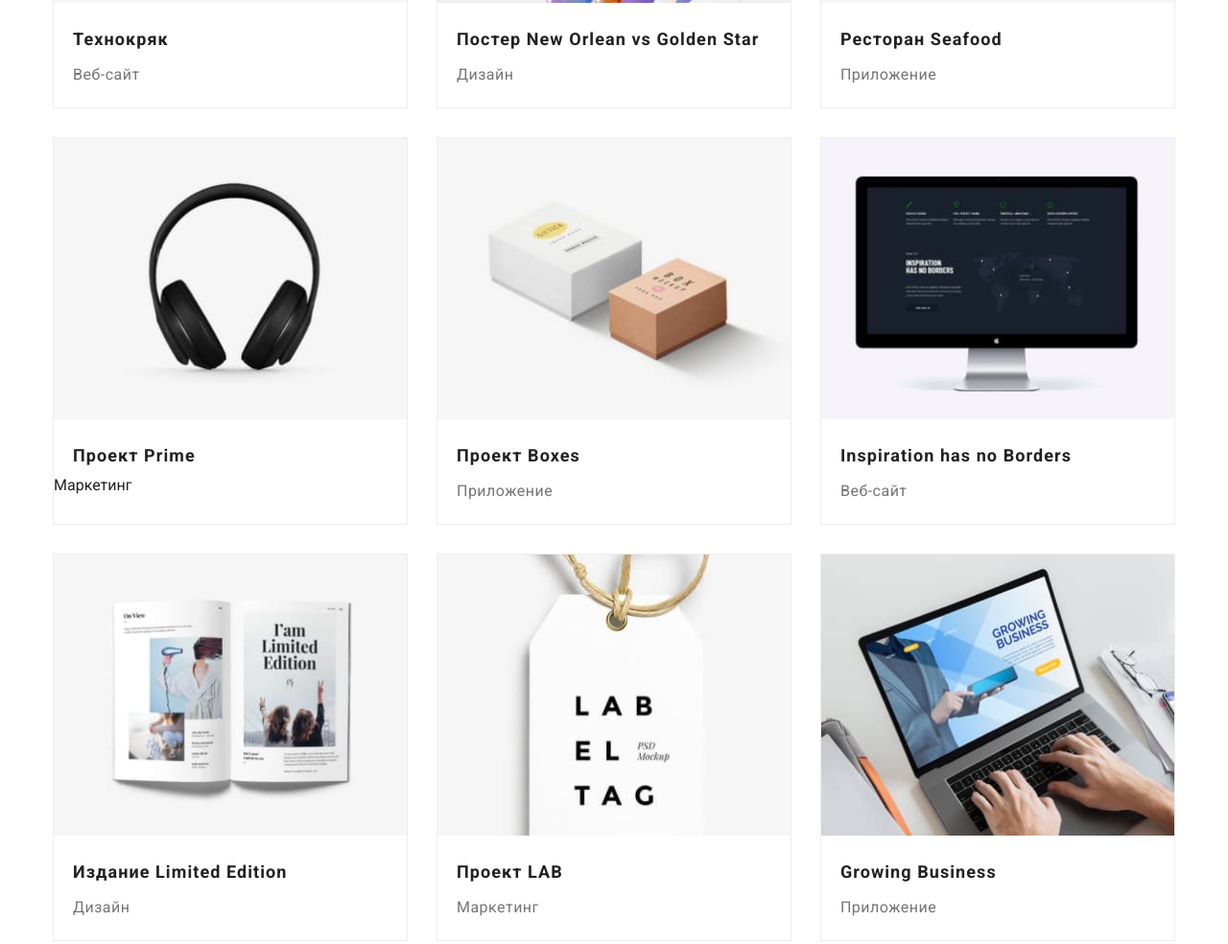
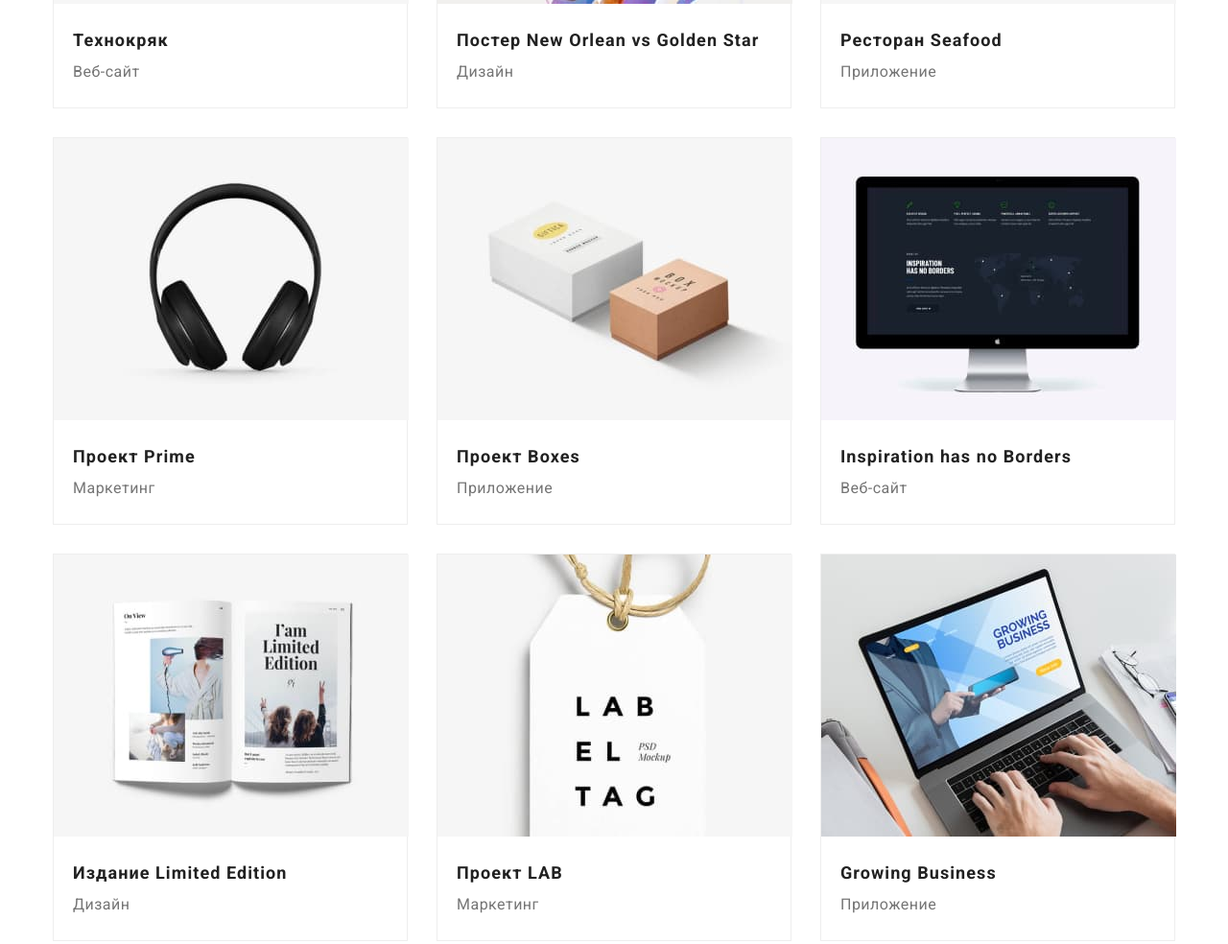
Before and after one commit to YaroSlavGitHub7/goit-markup-hw-03, a plain HTML site: page portfolio.html in a window 1280 px wide. Shown: the part 554-1538 px from the top of the page at 96% size. Drawn offline with nearby package versions, Linux system fonts and the light colour scheme.

Commit message:
Макет сайта ДЗ№3
проверка валидатором

```diff
--- a/css/styles.css
+++ b/css/styles.css
@@ -47,8 +47,8 @@ a {
 
 img {
     display: block;
-    max-width: 100%;
-    height: auto;
+    /*max-width: 100%;
+    height: auto;*/
 }
 figure {
     margin: 0;
@@ -296,6 +296,10 @@ header {
     padding-top: 94px ;
 
 }
+.fig-img {
+    margin-left: -30px;
+    margin-top: -30px;
+}
 
 .fig-title {
     font-weight: 700;
@@ -304,14 +308,13 @@ header {
     letter-spacing: 0.06em;
     padding: 20px 24px 4px 20px ;
 }
-.fig-link {
+.figure-item {
     font-weight: 400 ;
     font-size: 16px ;
     line-height: 1.88 ;
     letter-spacing: 0.03em;
     color:var(--grey-color);
-    padding-left: 20px;
-}
+    }
 
 .figures {
     display: flex;
@@ -332,3 +335,8 @@ header {
     width: 370px;
     height: 404px;
 }
+.fig-img {
+    margin-left: -20px;
+    margin-top: -20px;
+    margin-bottom: 20px;
+}
--- a/portfolio.html
+++ b/portfolio.html
@@ -41,70 +41,60 @@
     </div>
     <div class="container">
         <section>
-            <h2></h2>
+          <h2 class="title-invisible">НАШИ ПРОЭКТЫ</h2>
              <ul class="list figures">
                 <li class="list-figure">
-                <figure>
-                  <img src="./img/img41.jpg" width="370" height="294" alt=""/>
-                  <figcaption class="fig-title">Технокряк</figcaption>
-                  <a class="fig-link" href="">Веб-сайт</a>
-                </li>
+                <figure class="fig-title">
+                  <img class="fig-img" src="./img/img41.jpg" width="370" height="294" alt=""/>Технокряк
+                  <figcaption class="figure-item">Веб-сайт</figcaption>
                 </figure>
                 </li>
                 <li class="list-figure">
-                <figure>
-                  <img src="./img/img42.jpg" width="370" height="294" alt=""/>
-                  <figcaption class="fig-title">Постер New Orlean vs Golden Star</figcaption>
-                  <a class="fig-link" href="">Дизайн</a>
+                  <figure class="fig-title">
+                    <img class="fig-img" src="./img/img42.jpg" width="370" height="294" alt=""/>Постер New Orlean vs Golden Star
+                    <figcaption class="figure-item">Дизайн</figcaption>
                   </figure>
                 </li>
                 <li class="list-figure">
-                <figure>
-                  <img src="./img/img43.jpg" width="370" height="294" alt=""/>
-                  <figcaption class="fig-title">Ресторан Seafood</figcaption>
-                  <a class="fig-link" href="">Приложение</a>
+                  <figure class="fig-title">
+                    <img class="fig-img" src="./img/img43.jpg" width="370" height="294" alt=""/>Ресторан Seafood
+                    <figcaption class="figure-item">Приложение</figcaption>
                   </figure>
                 </li>
                 <li class="list-figure">
-                <figure>
-                  <img src="./img/img51.jpg" width="370" height="294" alt=""/>
-                  <figcaption class="fig-title">Проект Prime</figcaption>
-                  <a href="">Маркетинг</a>
+                <figure class="fig-title">
+                    <img class="fig-img" src="./img/img51.jpg" width="370" height="294" alt=""/>Проект Prime
+                    <figcaption class="figure-item">Маркетинг</figcaption>
                  </figure>
                 </li>
               <li class="list-figure">
-                <figure>
-                  <img src="./img/img52.jpg" width="370" height="294" alt=""/>
-                  <figcaption class="fig-title">Проект Boxes</figcaption>
-                   <a class="fig-link" href="">Приложение</a>
+                <figure class="fig-title">
+                  <img class="fig-img" src="./img/img52.jpg" width="370" height="294" alt=""/>Проект Boxes
+                  <figcaption class="figure-item">Приложение</figcaption>
                 </figure>
                </li>
               <li class="list-figure">
-                <figure>
-                  <img src="./img/img53.jpg" width="370" height="294" alt=""/>
-                  <figcaption class="fig-title">Inspiration has no Borders</figcaption>
-                  <a class="fig-link" href="">Веб-сайт</a>
+                <figure class="fig-title">
+                  <img class="fig-img" src="./img/img53.jpg" width="370" height="294" alt=""/>Inspiration has no Borders
+                  <figcaption class="figure-item">Веб-сайт</figcaption>
                 </figure>
                 </li>
               <li class="list-figure">
-                <figure>
-                  <img src="./img/img61.jpg" width="370" height="294" alt=""/>
-                  <figcaption class="fig-title">Издание Limited Edition</figcaption>
-                  <a class="fig-link"href="">Дизайн</a>
+                <figure class="fig-title">
+                  <img class="fig-img" src="./img/img61.jpg" width="370" height="294" alt=""/>Издание Limited Edition
+                  <figcaption class="figure-item">Дизайн</figcaption>
                 </figure>
               </li>
               <li class="list-figure">
-                <figure>
-                  <img src="./img/img62.jpg" width="370" height="294" alt=""/>
-                  <figcaption class="fig-title">Проект LAB</figcaption>
-                  <a class="fig-link" href="">Маркетинг</a>
+                <figure class="fig-title">
+                  <img class="fig-img" src="./img/img62.jpg" width="370" height="294" alt=""/>Проект LAB
+                  <figcaption class="figure-item">Маркетинг</figcaption>
                 </figure>
                 </li>
               <li class="list-figure">
-                <figure>
-                  <img src="./img/img63.jpg" width="370" height="294" alt=""/>
-                  <figcaption class="fig-title">Growing Business</figcaption>
-                  <a class="fig-link" href="">Приложение</a>
+                <figure class="fig-title">
+                  <img class="fig-img" src="./img/img63.jpg" width="370" height="294" alt=""/>Growing Business
+                  <figcaption class="figure-item">Приложение</figcaption>
                 </figure>
               </li>
             </ul>
```
Lines whose indentation alone changed are shown as unchanged.
